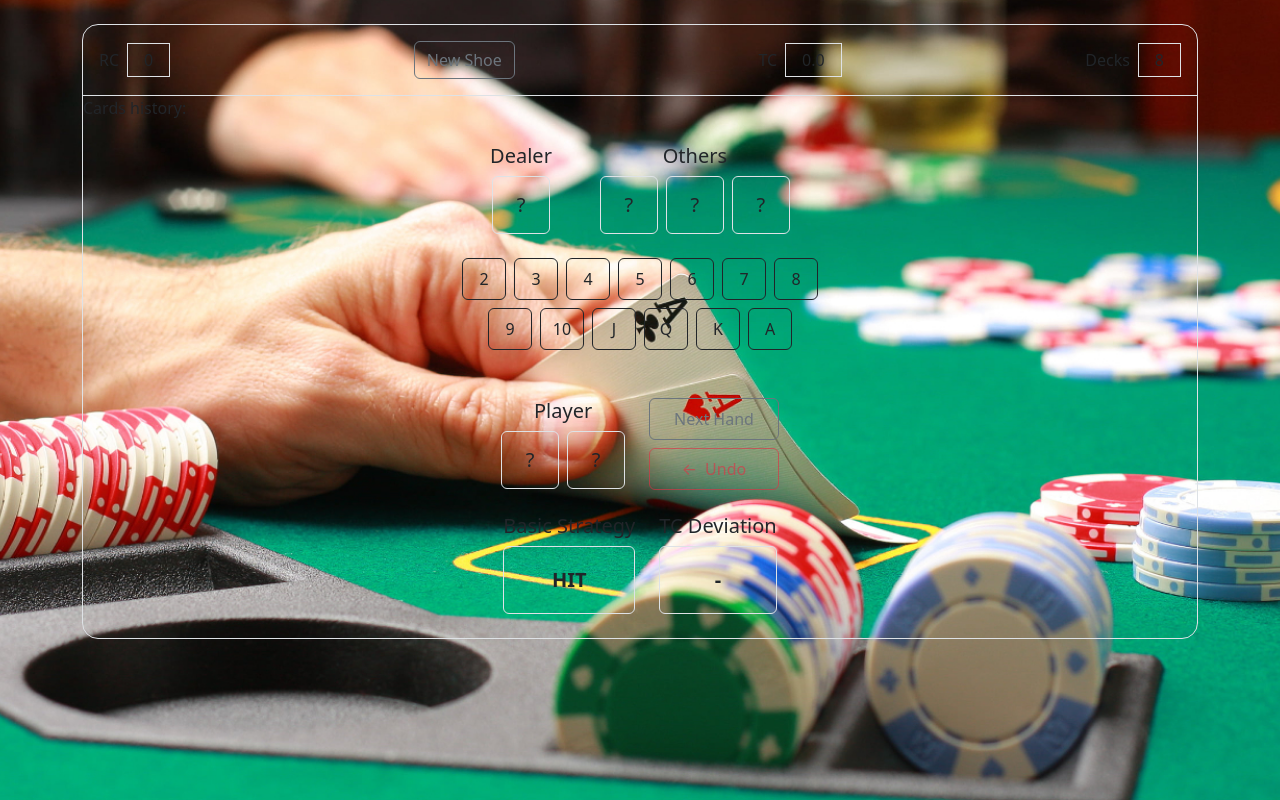
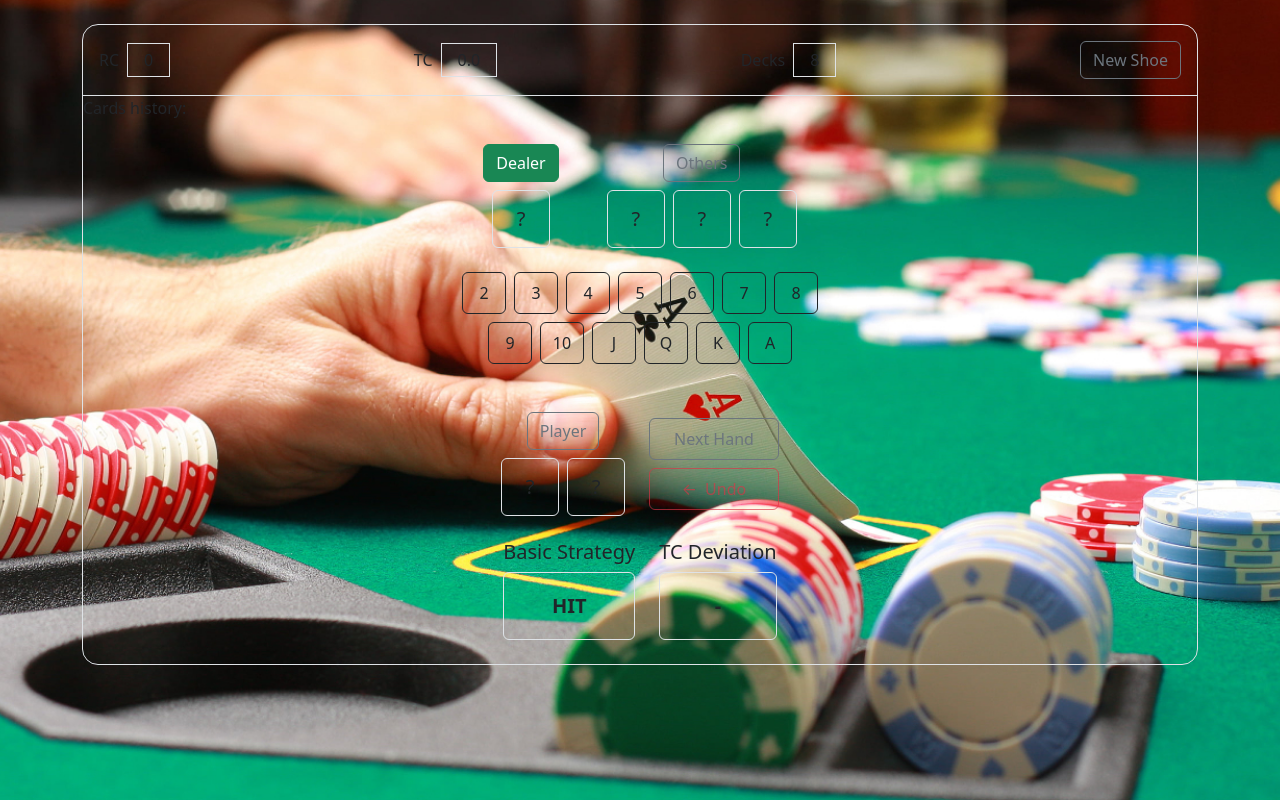
Before and after one commit to CordobaFacundo/CounterBJ-React, a React (Vite) app: page / in a window 1280 px wide. Built offline with nearby package versions, Linux system fonts and the light colour scheme; the HTML template or start-up script is replaced by a standard one.

Commit message:
target cards + new undo + next hand

```diff
--- a/src/App.jsx
+++ b/src/App.jsx
@@ -1,45 +1,119 @@
 
 import { useState } from 'react'
+import { CARD_TARGETS } from './data/cardTargets'
 import { INITIAL_DECKS } from './data/values'
 import { CardSelector } from './components/CardSelector'
+import { Dealer } from './components/Dealer'
 import { Navbar } from './components/Navbar'
+import { Others } from './components/Others'
+import { Player } from './components/Player'
 import { StrategyRecommendation } from './components/StrategyRecommendation'
 import { calculateRunningCount } from './utils/calculateRunningCount'
 
+const getNextActiveTarget = ({ activeTarget, dealerCards }) => {
+  if (activeTarget === CARD_TARGETS.DEALER && dealerCards.length === 1) {
+    return CARD_TARGETS.PLAYER
+  }
+
+  return activeTarget
+}
+
+const getCardsHistoryCards = (cardsHistory) => {
+  return cardsHistory.cards.map((historyItem) => historyItem.card ?? historyItem)
+}
+
 function App() {
   const [cardsHistory, setCardsHistory] = useState({
-    cards: [],
-    target: null
+    cards: []
   })
   const [decksRemaining, setDecksRemaining] = useState(INITIAL_DECKS)
 
   const runningCount = calculateRunningCount(cardsHistory)
-  const visibleCardsHistory = cardsHistory.cards.slice(-6)
+  const visibleCardsHistory = getCardsHistoryCards(cardsHistory).slice(-6)
+
+  const [dealerCards, setDealerCards] = useState([])
+  const [playerCards, setPlayerCards] = useState([])
+  const [othersCards, setOthersCards] = useState([])
+
+  const [activeTarget, setActiveTarget] = useState(CARD_TARGETS.DEALER)
 
   const handleCardClick = (card) => {
+    const target = activeTarget
+    const nextDealerCards = target === CARD_TARGETS.DEALER
+      ? [...dealerCards, card]
+      : dealerCards
+    const nextPlayerCards = target === CARD_TARGETS.PLAYER
+      ? [...playerCards, card]
+      : playerCards
+    const nextOthersCards = target === CARD_TARGETS.OTHERS
+      ? [...othersCards, card]
+      : othersCards
+    const nextActiveTarget = getNextActiveTarget({
+      activeTarget: target,
+      dealerCards: nextDealerCards
+    })
+
     setCardsHistory((currentCardsHistory) => {
       return {
         ...currentCardsHistory,
-        cards: [...currentCardsHistory.cards, card]
+        cards: [
+          ...currentCardsHistory.cards,
+          {
+            card,
+            target,
+            activeTargetBefore: activeTarget,
+            activeTargetAfter: nextActiveTarget
+          }
+        ]
       }
     })
+    setDealerCards(nextDealerCards)
+    setPlayerCards(nextPlayerCards)
+    setOthersCards(nextOthersCards)
+    setActiveTarget(nextActiveTarget)
   }
 
   const handleUndoClick = () => {
+    const lastHistoryItem = cardsHistory.cards.at(-1)
+
+    if (!lastHistoryItem) {
+      return
+    }
+
     setCardsHistory((currentCardsHistory) => {
       return {
         ...currentCardsHistory,
         cards: currentCardsHistory.cards.slice(0, -1)
       }
     })
+    setActiveTarget(lastHistoryItem.activeTargetBefore)
+
+    if (lastHistoryItem.target === CARD_TARGETS.DEALER) {
+      setDealerCards((currentDealerCards) => currentDealerCards.slice(0, -1))
+    }
+
+    if (lastHistoryItem.target === CARD_TARGETS.PLAYER) {
+      setPlayerCards((currentPlayerCards) => currentPlayerCards.slice(0, -1))
+    }
+
+    if (lastHistoryItem.target === CARD_TARGETS.OTHERS) {
+      setOthersCards((currentOthersCards) => currentOthersCards.slice(0, -1))
+    }
+  }
+
+  const handleNextHand = () => {
+    setDealerCards([])
+    setPlayerCards([])
+    setOthersCards([])
+    setActiveTarget(CARD_TARGETS.DEALER)
   }
 
   const handleNewShoe = () => {
     setCardsHistory({
-      cards: [],
-      target: null
+      cards: []
     })
     setDecksRemaining(INITIAL_DECKS)
+    handleNextHand()
   }
 
   return (
@@ -58,51 +132,34 @@ function App() {
         <div className="p-4">
 
           <div className="d-flex flex-wrap justify-content-center align-items-start gap-5 mb-4">
-            <div className="text-center">
-              <h5 className="mb-2">Dealer</h5>
+            <Dealer
+              cards={dealerCards}
+              isActive={activeTarget === CARD_TARGETS.DEALER}
+              onSelect={() => setActiveTarget(CARD_TARGETS.DEALER)}
+            />
 
-              <div className="blackjack-card-slot border rounded fs-5">
-                ?
-              </div>
-            </div>
-
-            <div className="text-center">
-              <h5 className="mb-2">Others</h5>
-
-              <div className="d-flex justify-content-center gap-2">
-                <div className="blackjack-card-slot border rounded fs-5">
-                  ?
-                </div>
-
-                <div className="blackjack-card-slot border rounded fs-5">
-                  ?
-                </div>
-
-                <div className="blackjack-card-slot border rounded fs-5">
-                  ?
-                </div>
-              </div>
-            </div>
+            <Others
+              cards={othersCards}
+              isActive={activeTarget === CARD_TARGETS.OTHERS}
+              onSelect={() => setActiveTarget(CARD_TARGETS.OTHERS)}
+            />
           </div>
 
           <CardSelector onCardClick={handleCardClick} />
 
           <div className="d-flex justify-content-center align-items-center gap-4 mt-4">
             <div className="text-center mt-4">
-              <h5 className="mb-2">Player</h5>
-
-              <div className="d-flex justify-content-center gap-2">
-                <div className="blackjack-card-slot border rounded fs-5">
-                  ?
-                </div>
-
-                <div className="blackjack-card-slot border rounded fs-5">
-                  ?
-                </div>
-              </div>
+              <Player
+                cards={playerCards}
+                isActive={activeTarget === CARD_TARGETS.PLAYER}
+                onSelect={() => setActiveTarget(CARD_TARGETS.PLAYER)}
+              />
             </div>
             <div className="d-flex flex-column gap-2 mt-4">
-              <button className="btn btn-outline-secondary px-4 py-2">
+              <button
+                className="btn btn-outline-secondary px-4 py-2"
+                onClick={handleNextHand}
+              >
                 Next Hand
               </button>
 
--- /dev/null
+++ b/src/components/CardSlots.jsx
@@ -0,0 +1,16 @@
+export const CardSlots = ({ cards, minimumSlots }) => {
+  const slots = Array.from(
+    { length: Math.max(minimumSlots, cards.length) },
+    (_, index) => cards[index] ?? '?'
+  )
+
+  return (
+    <div className="d-flex flex-wrap justify-content-center gap-2">
+      {slots.map((slot, index) => (
+        <div key={index} className="blackjack-card-slot border rounded fs-5">
+          {slot}
+        </div>
+      ))}
+    </div>
+  )
+}
--- /dev/null
+++ b/src/components/Dealer.jsx
@@ -0,0 +1,14 @@
+import { CardSlots } from './CardSlots'
+import { TargetTitleButton } from './TargetTitleButton'
+
+export const Dealer = ({ cards, isActive, onSelect }) => {
+  return (
+    <div className="text-center">
+      <TargetTitleButton isActive={isActive} onClick={onSelect}>
+        Dealer
+      </TargetTitleButton>
+
+      <CardSlots cards={cards} minimumSlots={1} />
+    </div>
+  )
+}
--- a/src/components/Navbar.jsx
+++ b/src/components/Navbar.jsx
@@ -8,12 +8,6 @@ export const Navbar = ({ runningCount, decksRemaining, onNewShoe }) => {
         <span className="border px-3 py-1">
           {runningCount}
         </span>
-      </div>
-
-      <div>
-        <button className="btn btn-outline-secondary" onClick={onNewShoe}>
-          New Shoe
-        </button>
       </div>
 
       <div className="d-flex align-items-center gap-2">
@@ -32,6 +26,11 @@ export const Navbar = ({ runningCount, decksRemaining, onNewShoe }) => {
         </span>
       </div>
 
+      <div>
+        <button className="btn btn-outline-secondary" onClick={onNewShoe}>
+          New Shoe
+        </button>
+      </div>
     </nav>
   )
 }
--- /dev/null
+++ b/src/components/Others.jsx
@@ -0,0 +1,14 @@
+import { CardSlots } from './CardSlots'
+import { TargetTitleButton } from './TargetTitleButton'
+
+export const Others = ({ cards, isActive, onSelect }) => {
+  return (
+    <div className="text-center">
+      <TargetTitleButton isActive={isActive} onClick={onSelect}>
+        Others
+      </TargetTitleButton>
+
+      <CardSlots cards={cards} minimumSlots={3} />
+    </div>
+  )
+}
--- /dev/null
+++ b/src/components/Player.jsx
@@ -0,0 +1,14 @@
+import { CardSlots } from './CardSlots'
+import { TargetTitleButton } from './TargetTitleButton'
+
+export const Player = ({ cards, isActive, onSelect }) => {
+  return (
+    <>
+      <TargetTitleButton isActive={isActive} onClick={onSelect}>
+        Player
+      </TargetTitleButton>
+
+      <CardSlots cards={cards} minimumSlots={2} />
+    </>
+  )
+}
--- /dev/null
+++ b/src/components/TargetTitleButton.jsx
@@ -0,0 +1,11 @@
+export const TargetTitleButton = ({ children, isActive, onClick }) => {
+  return (
+    <button
+      className={`btn ${isActive ? 'btn-success' : 'btn-outline-secondary'} mb-2`}
+      onClick={onClick}
+      type="button"
+    >
+      {children}
+    </button>
+  )
+}
--- /dev/null
+++ b/src/data/cardTargets.js
@@ -0,0 +1,5 @@
+export const CARD_TARGETS = {
+  DEALER: 'dealer',
+  PLAYER: 'player',
+  OTHERS: 'others',
+};
--- a/src/utils/calculateRunningCount.js
+++ b/src/utils/calculateRunningCount.js
@@ -2,7 +2,11 @@ import { HI_LO } from '../data/values'
 
 export const calculateRunningCount = (cardsHistory) => {
   return cardsHistory.cards.reduce(
-    (runningCount, card) => runningCount + HI_LO[card],
+    (runningCount, historyItem) => {
+      const card = historyItem.card ?? historyItem
+
+      return runningCount + HI_LO[card]
+    },
     0
   )
 }
```
